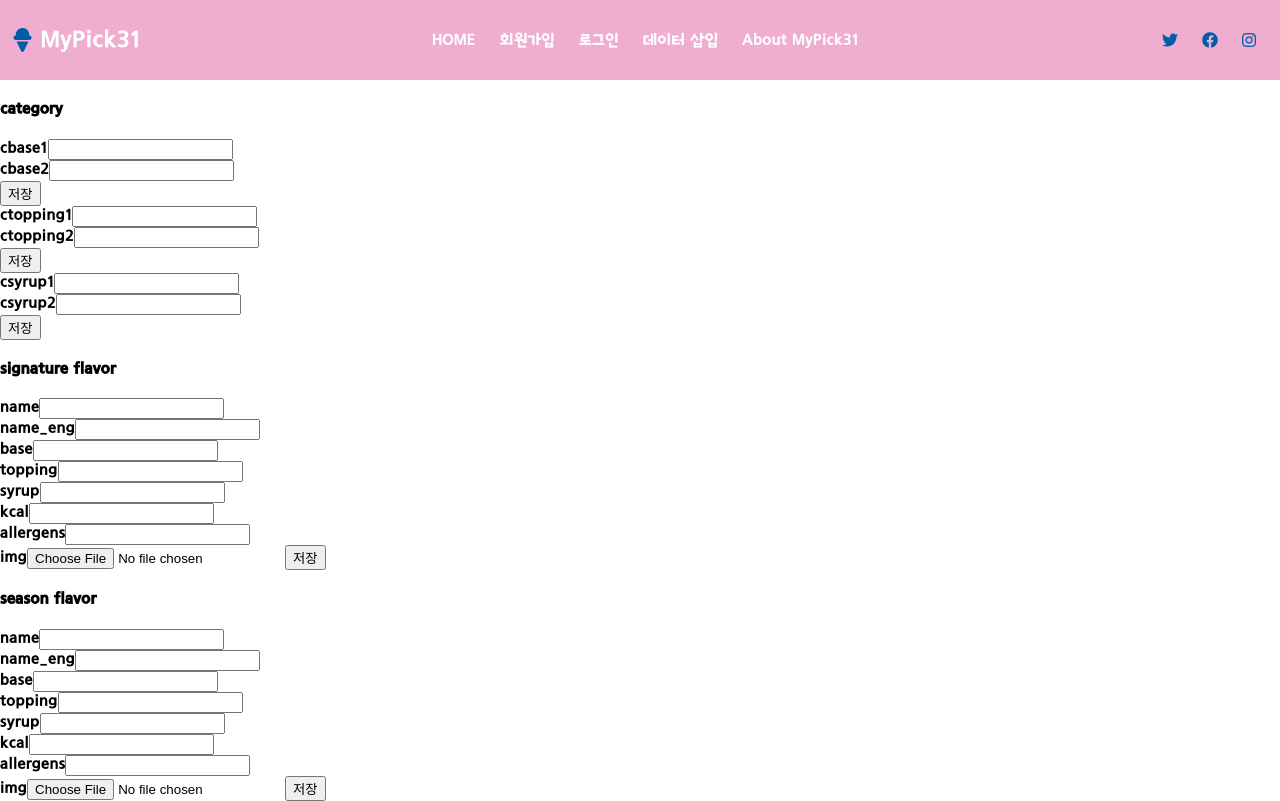
After one commit to JiHoon-JK/MyPick-31, a Flask app: page /insert_db in a window 1280 px wide. The commit adds this page. Run offline with Flask 2, Linux system fonts and the light colour scheme; some libraries are stand-ins or nearby versions.

Commit message:
20.10.08 db_insert.html 생성 , 로그인 진행중
- db 삽입하는 html 생성
- 로그인 진행시, 바뀌는 것들 진행중

```diff
--- a/app/run.py
+++ b/app/run.py
@@ -41,6 +41,11 @@ def login_page():
 @app.route('/about')
 def about_page():
     return render_template('about.html')
+
+# db에 데이터 넣는 html
+@app.route('/insert_db')
+def insert_db_page():
+    return render_template('db_insert.html')
 
 # 회원가입
 @app.route('/customer_register', methods=['POST'])
--- a/app/static/js/main.js
+++ b/app/static/js/main.js
@@ -1,6 +1,6 @@
 // 로딩하면 실행되는 함수 모음
 $(document).ready(function(){
-
+    change_login_html();
 })
 
 // 메뉴바 함수를 위한 변수 선언
@@ -31,14 +31,26 @@ function like_animation() {
 
 // 로그인을 진행하면 나오는 html 체크 함수
 function change_login_html(){
+
+    var para = request.getParameter("nickname");
+    console.log(para);
+    var decodeNickname = decodeURI(decodeURIComponent(para));
+    alert(decodeNickname)
+
+    if(decodeNickname==true){
+        receive_nickname =
         login_html = `<div class="nickname">
-                    <a href="#" onclick="" id="user_nickname">{{ session_nickname }}</a>
+        <a href="#" onclick="" id="user_nickname">${{user_nickname}}</a>
         </div>
         <div class="button">
         <a href="#" role="button" onclick="" id="Logout_button">Logout</a>
         <a href="#" role="button" onclick="" id="Mypage_button">MyPage</a>
         </div>`
         $('.user').append(login_html)
+    }
+    else{
+        console.log('아무것도 없다.')
+    }
 }
 
 //회원가입
@@ -128,10 +140,7 @@ function login() {
             if (response['result'] == 'success') {
                 user_nickname = response['userdb'];
                 alert(user_nickname + '님! ' + 'MyPick31 에 오신 것을 환영합니다!');
-                console.log('4')
-                go_index_page();
-                console.log('2')
-                change_login_html();
+                window.location.href = "/?nickname=" + user_nickname;
             }
             // 로그인에 실패한 경우 1 (비밃번호 틀림)
             else if (response['result'] == 'fail1') {
@@ -150,13 +159,6 @@ function login() {
 //login 페이지로 이동하는 함수
 function go_login_page() {
     location.href = "/login"
-}
-
-// index 페이지로 이동하는 함수
-function go_index_page() {
-    console.log('3')
-    location.href = "/"
-    console.log('1')
 }
 
 function check_spoon() {
--- /dev/null
+++ b/app/templates/db_insert.html
@@ -0,0 +1,96 @@
+<!DOCTYPE html>
+<html>
+<head>
+	<head>
+		<meta charset="UTF-8">
+		<!-- 웹 페이지 크기 조정을 위한 viewport -->
+		<meta name="viewport" content="width=device-width, initial-scale=1.0">
+		<!-- style.css 참조 -->
+		<link rel="stylesheet" href="{{ url_for('static', filename='css/index_style.css') }}">
+		<!-- 자바스크립트 파일로 main.js 참조 -->
+		<script src="{{ url_for('static', filename='js/main.js') }}" defer></script>
+		<!-- jQuery CDN -->
+		<script src="http://code.jquery.com/jquery-latest.min.js"></script>
+
+		<title>MyPick31 - insert_DB</title>
+		<!-- fontawesome CDN -->
+		<link rel="stylesheet" href="https://use.fontawesome.com/releases/v5.14.0/css/all.css"
+		integrity="sha384-HzLeBuhoNPvSl5KYnjx0BT+WB0QEEqLprO+NBkkk5gbc67FTaL7XIGa2w1L0Xbgc" crossorigin="anonymous">
+		<!-- google font CDN -->
+		<link href="https://fonts.googleapis.com/css2?family=Source+Sans+Pro&display=swap" rel="stylesheet">
+		<!--  테스트  -->
+		<script src="https://cdnjs.cloudflare.com/ajax/libs/jquery-cookie/1.4.1/jquery.cookie.js"></script>
+	</head>
+</head>
+<body>
+	<!-- 상단 메뉴바 -->
+	<nav class="navbar">
+		<div class="navbar_logo">
+			<i class="fas fa-ice-cream"></i>
+			<a href="/">MyPick31</a>
+		</div>
+
+		<ul class="navbar_menu">
+			<li><a href="/">HOME</a></li>
+			<li><a href="/register">회원가입</a></li>
+			<li><a href="/login">로그인</a></li>
+			<li><a href="/insert_db">데이터 삽입</a></li>
+			<li><a href="/about">About MyPick31</a></li>
+		</ul>
+
+		<ul class="navbar_icons">
+			<li><a href="https://twitter.com/BaskinrobbinsKR?ref_src=twsrc%5Egoogle%7Ctwcamp%5Eserp%7Ctwgr%5Eauthor"><i
+				class="fab fa-twitter"></i></a></li>
+				<li><a href="https://ko-kr.facebook.com/baskinrobbinskr/"><i class="fab fa-facebook"></i></a></li>
+				<li><a href="https://www.instagram.com/baskinrobbinskorea/"><i class="fab fa-instagram"></i></a></li>
+			</ul>
+
+			<a href="#" class="navbar_toggleBtn">
+				<i class="fas fa-bars"></i>
+			</a>
+		</nav>
+
+		<!-- 본문 내용 -->
+		<div class="root_DB">
+			<div class="root_DB_category">
+				<h4>category</h4>
+				cbase1<input type="text" id="cbase1"><br>
+				cbase2<input type="text" id="cbase2"><br>
+				<button onclick="createCB()">저장</button><br>
+				ctopping1<input type="text" id="ctopping1"><br>
+				ctopping2<input type="text" id="ctopping2"><br>
+				<button onclick="createCT()">저장</button><br>
+				csyrup1<input type="text" id="csyrup1"><br>
+				csyrup2<input type="text" id="csyrup2"><br>
+				<button onclick="createCS()">저장</button>
+
+			</div>
+			<div class="root_DB_flavor">
+				<div class="signature">
+					<h4>signature flavor</h4>
+					name<input type="text" id="name"><br>
+					name_eng<input type="text" id="name_eng"><br>
+					base<input type="text" id="base"><br>
+					topping<input type="text" id="topping"><br>
+					syrup<input type="text" id="syrup"><br>
+					kcal<input type="text" id="kcal"><br>
+					allergens<input type="text" id="allergens"><br>
+					img<input type="file" id="img">
+					<button onclick="createF_signature()">저장</button>
+				</div>
+				<div class="season">
+					<h4>season flavor</h4>
+					name<input type="text"><br>
+					name_eng<input type="text"><br>
+					base<input type="text"><br>
+					topping<input type="text"><br>
+					syrup<input type="text"><br>
+					kcal<input type="text"><br>
+					allergens<input type="text"><br>
+					img<input type="file">
+					<button onclick="createF_season()">저장</button>
+				</div>
+			</div>
+		</div>
+	</body>
+	</html>
```
Also changed, not shown: app/templates/index.html (+1 -41 lines). Lines whose indentation alone changed are shown as unchanged.
